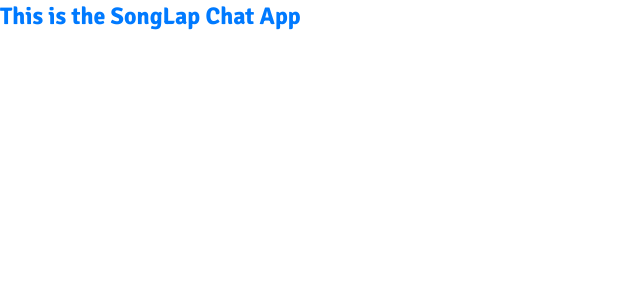
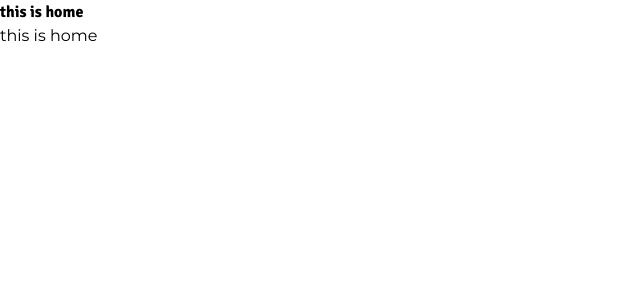
Before and after one commit to Sadekinchowdhury/SongLap-front-end, a React (Vite) app: page / in a window 1280 px wide. Shown: the top 300 px of the page, without its empty margins (0-640 px from the left). Built offline with nearby package versions, Linux system fonts and the light colour scheme.

Commit message:
I am starting router setup and layout

```diff
--- a/package.json
+++ b/package.json
@@ -15,6 +15,7 @@
     "postcss": "^8.5.1",
     "react": "^18.3.1",
     "react-dom": "^18.3.1",
+    "react-router-dom": "^7.1.4",
     "tailwindcss": "^4.0.1",
     "vite": "^4.0.1"
   },
--- a/src/App.jsx
+++ b/src/App.jsx
@@ -1,10 +1,11 @@
+import { RouterProvider } from "react-router-dom"
+import router from "./routes/Router"
 
 function App() {
 
   return (
     <>
-     <h1 className="text-2xl text-[color:var(--primary-color)]">This is the SongLap Chat App</h1>
-
+    <RouterProvider router={router}/>
     </>
   )
 }
--- /dev/null
+++ b/src/components/header/Header.jsx
@@ -0,0 +1,10 @@
+
+function Header() {
+  return (
+    <div>
+
+    </div>
+  )
+}
+
+export default Header
--- a/src/layouts/main/MainLayout.jsx
+++ b/src/layouts/main/MainLayout.jsx
@@ -0,0 +1,11 @@
+import { Outlet } from "react-router-dom";
+
+function MainLayout() {
+  return (
+    <>
+    <Outlet/>
+    </>
+  )
+}
+
+export default MainLayout;
--- a/src/pages/Home.jsx
+++ b/src/pages/Home.jsx
@@ -0,0 +1,11 @@
+
+function Home() {
+  return (
+    <>
+    <h1>this is home</h1>
+    <p>this is home</p>
+    </>
+  )
+}
+
+export default Home
```
Also changed, not shown: src/routes/Router.jsx (+16 -0 lines), 1 other file (tests, documents, lock files or other folders).
